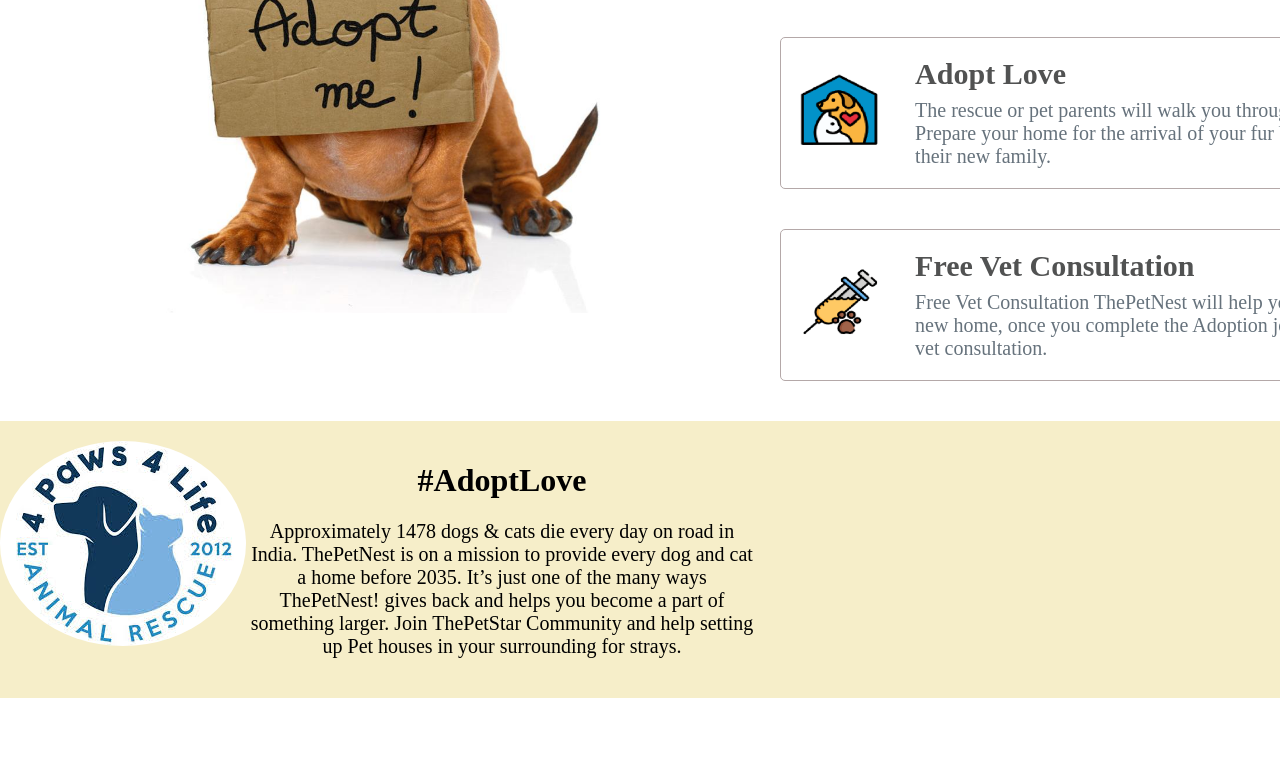
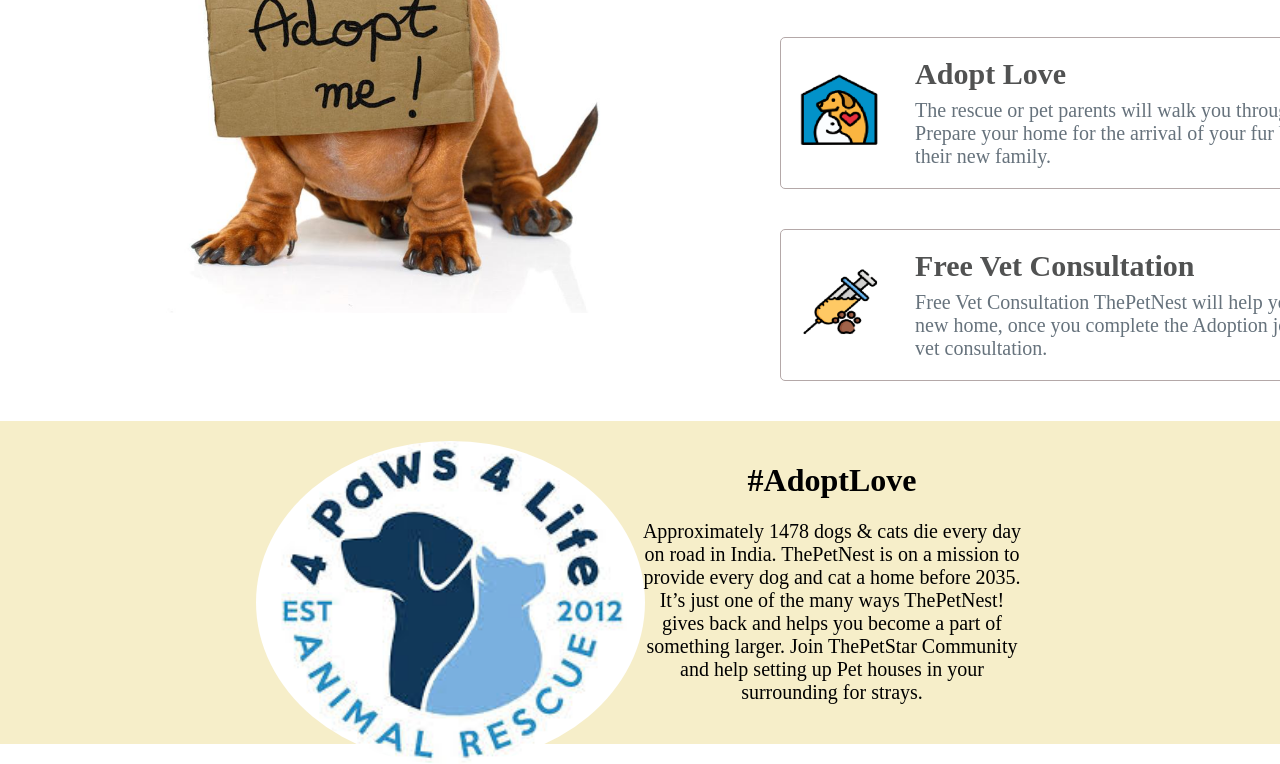
Before and after one commit to khardeaditya/icp-8.0-html-css-group-project-2, a plain HTML site: page index.html in a window 1280 px wide. Shown: the part 1493-2257 px from the top of the page. Before the commit the page ends 2191 px from the top, so only its background shows below. Drawn offline with Linux system fonts and the light colour scheme.

Commit message:
relative position applied on adoptlove card

```diff
--- a/index.html
+++ b/index.html
@@ -164,15 +164,21 @@ border: 1px solid rgb(180, 168, 168);
             padding: 20px 0px;
             background-color: #F6EEC9;
             display: flex;
+            position: relative;
         }
 
         .pasw-4-life-img{
             height: 100%;
             border-radius: 50%;
+            position: absolute;
+            left: 20%;
 
         }
         .adoptlove-card{
-            width: 40%;
+            width: 30%;
+            align-items: end;
+           position: relative;
+           left: 50%;
         }
         .adoptlove-heading{
           text-align: center;
```
